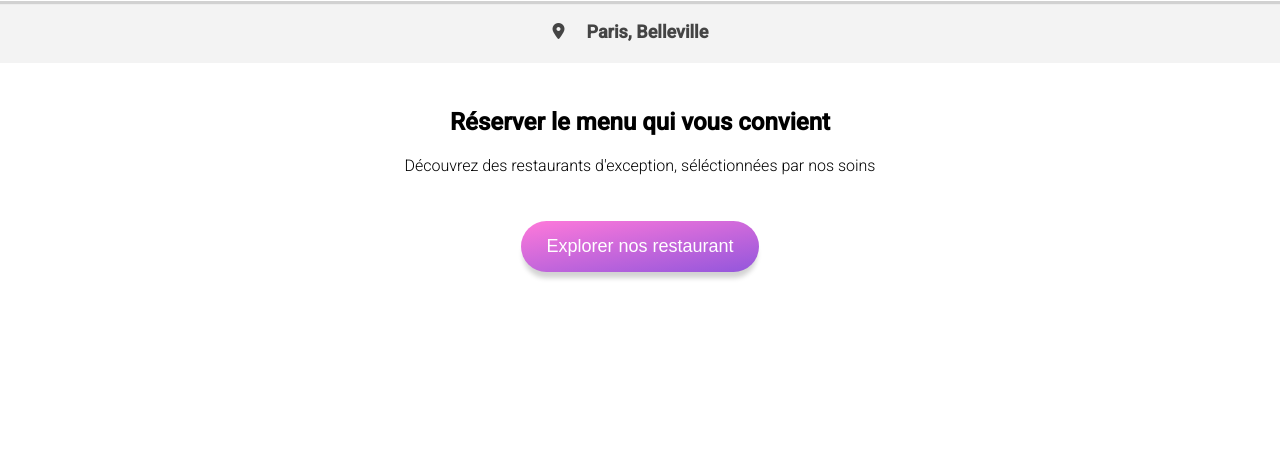
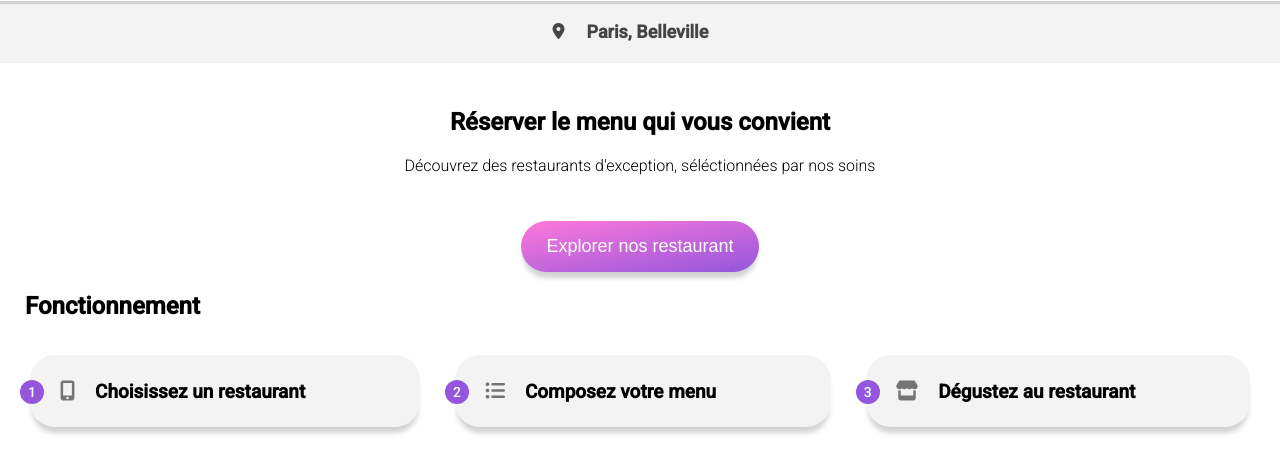
Before and after one commit to Gaetan79270/Gaetan79270.github.io, a website: page index.html in a window 1280 px wide. Shown: the part 82-554 px from the top of the page. Drawn offline with Linux system fonts and the light colour scheme; a web font is replaced by a local one.

Commit message:
Ajout de fichiers mixins/variable Sass et la partie Fonctionnement de la page

```diff
--- a/index.html
+++ b/index.html
@@ -28,6 +28,14 @@
                 <button>Explorer nos restaurant</button>
             </a>
         </section>
+        <section class="functioning">
+            <h2>Fonctionnement</h2>
+            <ol>
+                <li><i class="fas fa-mobile-alt"></i><span>Choisissez un restaurant</span></li>
+                <li><i class="fas fa-list-ul"></i><span>Composez votre menu</span></li>
+                <li><i class="fas fa-store"></i><span>Dégustez au restaurant</span></li>
+            </ol>
+        </section>
     </main>
 </body>
 </html>
--- a/sass/layout/explorer.scss
+++ b/sass/layout/_explorer.scss
@@ -1,3 +1,7 @@
+@import "../utils/_mixins.scss";
+@import "../utils/variables.scss";
+
+
 .explorer{
     text-align: center;
     & h2{
@@ -15,12 +19,11 @@
         padding: 15px 25px;
         border: none;
         border-radius: 30px;
-        box-shadow: 0px 8px 5px -2px lightgrey;
-        background-image: linear-gradient(350deg,#9356DC,#FF79DA );
-        transition: transform 700ms
-    }
-    & button:hover{
-        transform: scale(1.1);
-        opacity: 0.8
+        background-image: linear-gradient(350deg, $color_primary, $color_secondary );
+        @include base-shadow;
+        &:hover{
+            @include zoom;
+            opacity: 0.8;
+        }
     }
 }
--- /dev/null
+++ b/sass/layout/_functioning.scss
@@ -0,0 +1,58 @@
+@import "../utils/_mixins.scss";
+@import "../utils/variables.scss";
+
+.functioning{
+    counter-reset: steps;
+    & h2{
+        font-weight: 800;
+        margin-left: 25px;
+    }
+    & ol{
+        display: flex;
+        flex-direction: column;
+        gap: 5px;
+        padding: 0px;
+        margin: 15px;
+        @media screen and (min-width: 991px){
+            flex-direction: row
+        }
+
+    }
+    & li{
+        position: relative;
+        counter-increment: steps;
+        flex-grow: 1;
+        padding: 16px 0px;
+        margin: 15px;
+        background-color: #f3f3f3;
+        border-radius: 25px;
+        font-weight: 600;
+        font-size: 19px;
+        list-style-type: none;
+        @include base_shadow;
+        & i{
+            color: #747474;
+            margin: 10px;
+            padding: 0px 10px 0px 20px;
+            font-size: 20px;
+            &:hover{
+                color: $color_primary; //A voir avec Guillaume
+            }
+        }
+        &:hover{
+            @include zoom;
+        }
+        &::before{
+            content: "" counter(steps);
+            color:white;
+            background-color: $color_primary;
+            padding: 4px 8px;
+            border-radius: 50%;
+            font-size: 14px;
+            font-weight: 500;
+            position: absolute;
+            bottom: 23px;
+            left: -10px;
+        }
+    }
+}
--- /dev/null
+++ b/sass/utils/_mixins.scss
@@ -0,0 +1,7 @@
+@mixin zoom{
+    transform: scale(1.1);
+    transition: transform 700ms;
+}
+@mixin base_shadow{
+    box-shadow: 0px 8px 5px -2px lightgrey;
+}
--- /dev/null
+++ b/sass/utils/_variables.scss
@@ -0,0 +1,6 @@
+$color_primary: #9356DC ;
+$color_secondary:#FF79DA ;
+$color_tertiary:#99E2D0;
+
+
+//$xbold_weight: 800; A voir avec Guillaume https://gist.github.com/sumul/2fbe259357888e8d677a
--- a/style.scss
+++ b/style.scss
@@ -1,4 +1,5 @@
-@import "./sass/base.scss";
-@import "./sass/layout/header.scss";
-@import "./sass/layout/research.scss";
-@import "./sass/layout/explorer.scss";
+@import "./sass/_base.scss";
+@import "./sass/layout/_header.scss";
+@import "./sass/layout/_research.scss";
+@import "./sass/layout/_explorer.scss";
+@import "./sass/layout/_functioning";
```
Also changed, not shown: css/style.css, sass/_base.scss (renamed from sass/base.scss), sass/layout/_header.scss (renamed from sass/layout/header.scss), sass/layout/_research.scss (renamed from sass/layout/research.scss), 1 other file.
